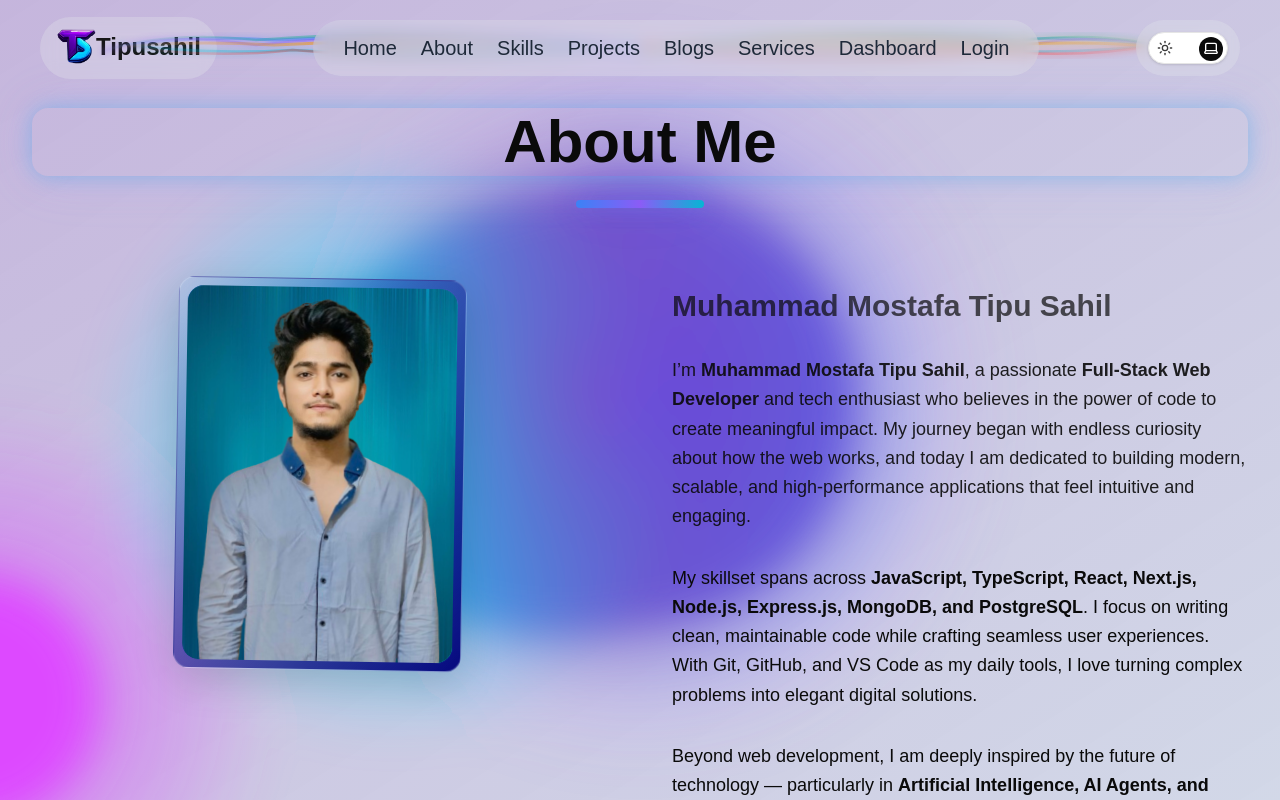
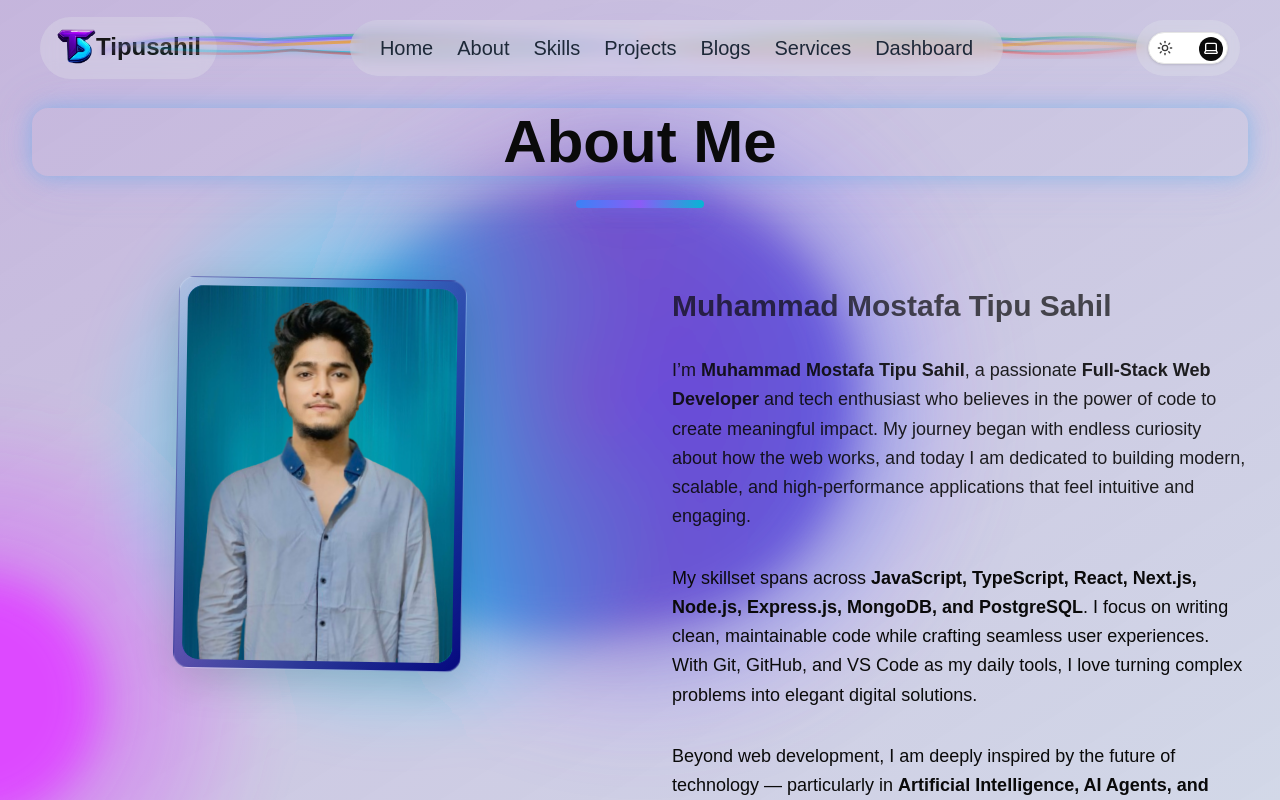
Before and after one commit to tipusahil/portfolio-frontend, a Next.js app: page /about in a window 1280 px wide. Built offline with nearby package versions, Linux system fonts and the light colour scheme.

Commit message:
pdf added

```diff
--- a/src/components/shared/navbar/NavbarFlow.tsx
+++ b/src/components/shared/navbar/NavbarFlow.tsx
@@ -40,7 +40,7 @@ const NavbarFlow2 = () => {
           { text: "Services", url: "/services" },
           { text: "Dashboard", url: "/dashboard" },
           // { text: "Experience", url: "/experience" },
-          { text: "Login", url: "/login" },
+          // { text: "Login", url: "/login" },
 
           // { text: "Testimonials", url: "/testimonials" },
         ]}
```
Also changed, not shown: 2 other files (tests, documents, lock files or other folders).
